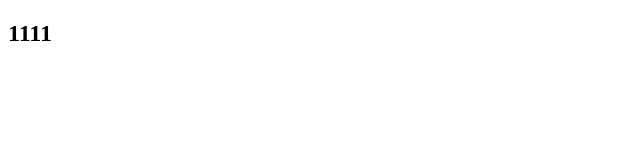
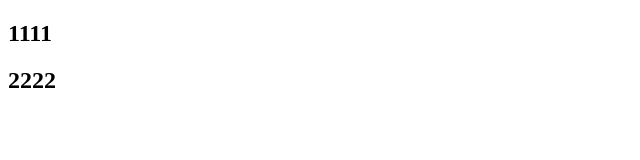
Before and after one commit to jx-jin/worker, a plain HTML site: page index.html in a window 1280 px wide. Shown: the full height of the page, 0-640 px from the left. Drawn offline with Linux system fonts and the light colour scheme.

Commit message:
这是第三次提交

```diff
--- a/index.html
+++ b/index.html
@@ -7,5 +7,6 @@
 </head>
 <body>
     <h2>1111</h2>
+    <h2>2222</h2>
 </body>
 </html>
```
